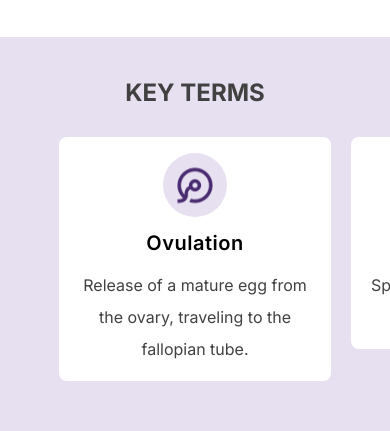
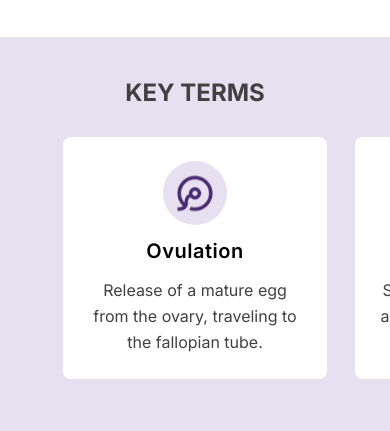
Before and after one commit to rqms40/ege311-le1, a React (Vite) app: page / in a window 390 px wide. Shown: the part 1740-2171 px from the top of the page. Built offline with nearby package versions, Linux system fonts and the light colour scheme.

Commit message:
fix: resolve responsiveness issue in icon cards

```diff
--- a/src/components/IconCard.jsx
+++ b/src/components/IconCard.jsx
@@ -3,7 +3,7 @@ import { fertlizationIcon } from "../assets";
 
 const IconCard = ({ item }) => {
   return (
-    <div className="h-auto w-auto bg-neutral-white rounded-lg p-4 transition-transform duration-500 ease-out transform group hover:scale-105">
+    <div className="h-full w-full max-w-sm bg-neutral-white rounded-lg p-6 transition-transform duration-500 ease-out transform group hover:scale-105">
       <div className="grid place-items-center text-center space-y-3 transform transition-all duration-500 ease-out">
         <div className="flex items-center justify-center w-16 h-16 rounded-full bg-secondary transition-colors duration-500 ease-out group-hover:bg-primary group-hover:text-white group-hover:scale-110">
           <img
@@ -15,7 +15,7 @@ const IconCard = ({ item }) => {
         <h1 className="font-semibold text-xl md:text-2xl tracking-wide transition-transform duration-500 ease-out group-hover:scale-105">
           {item.title}
         </h1>
-        <p className="text-accent text-base md:text-lg lg:text-xl w-60 transition-transform duration-500 ease-out group-hover:scale-105 leading-[2rem] md:leading-[2rem] lg:leading-[2rem]">
+        <p className="text-accent text-base md:text-lg lg:text-xl transition-transform duration-500 ease-out group-hover:scale-105 leading-relaxed max-w-prose">
           {item.description}
         </p>
       </div>
```
